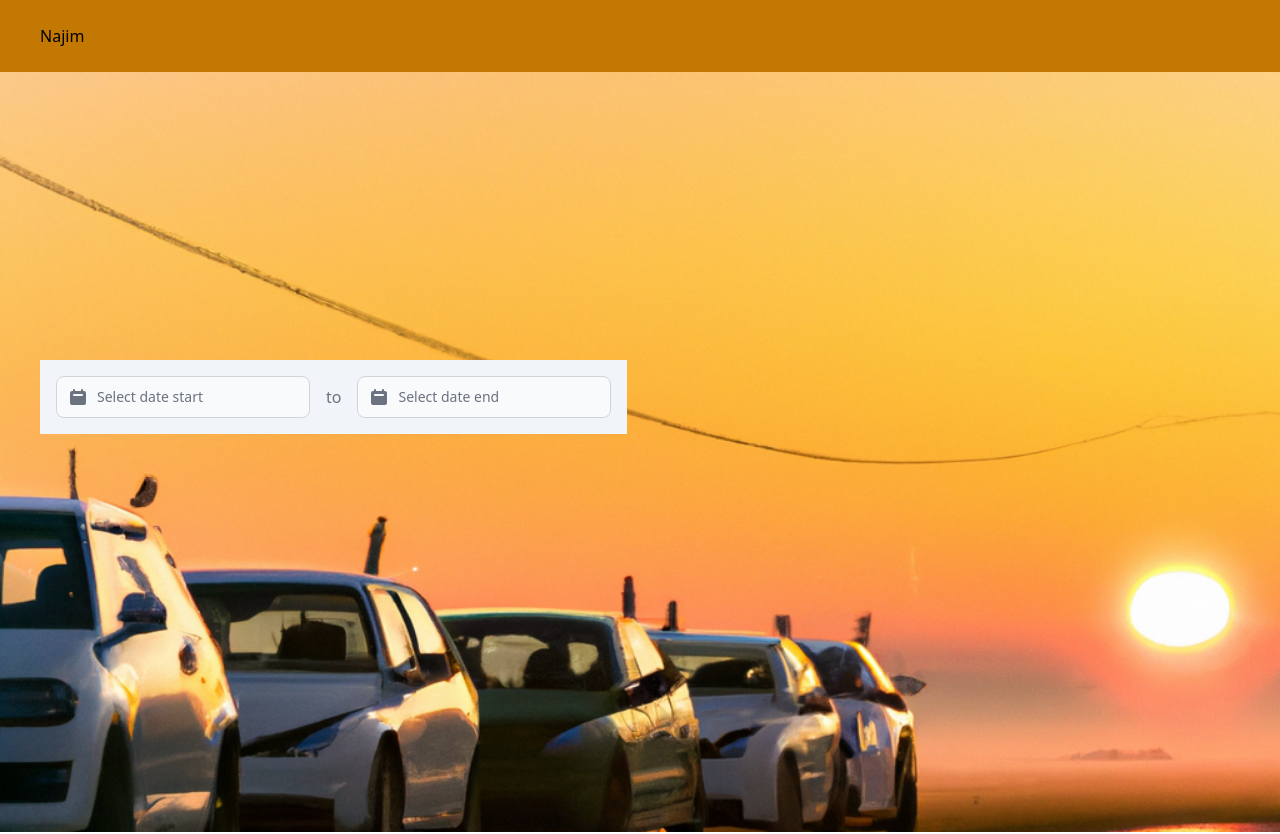
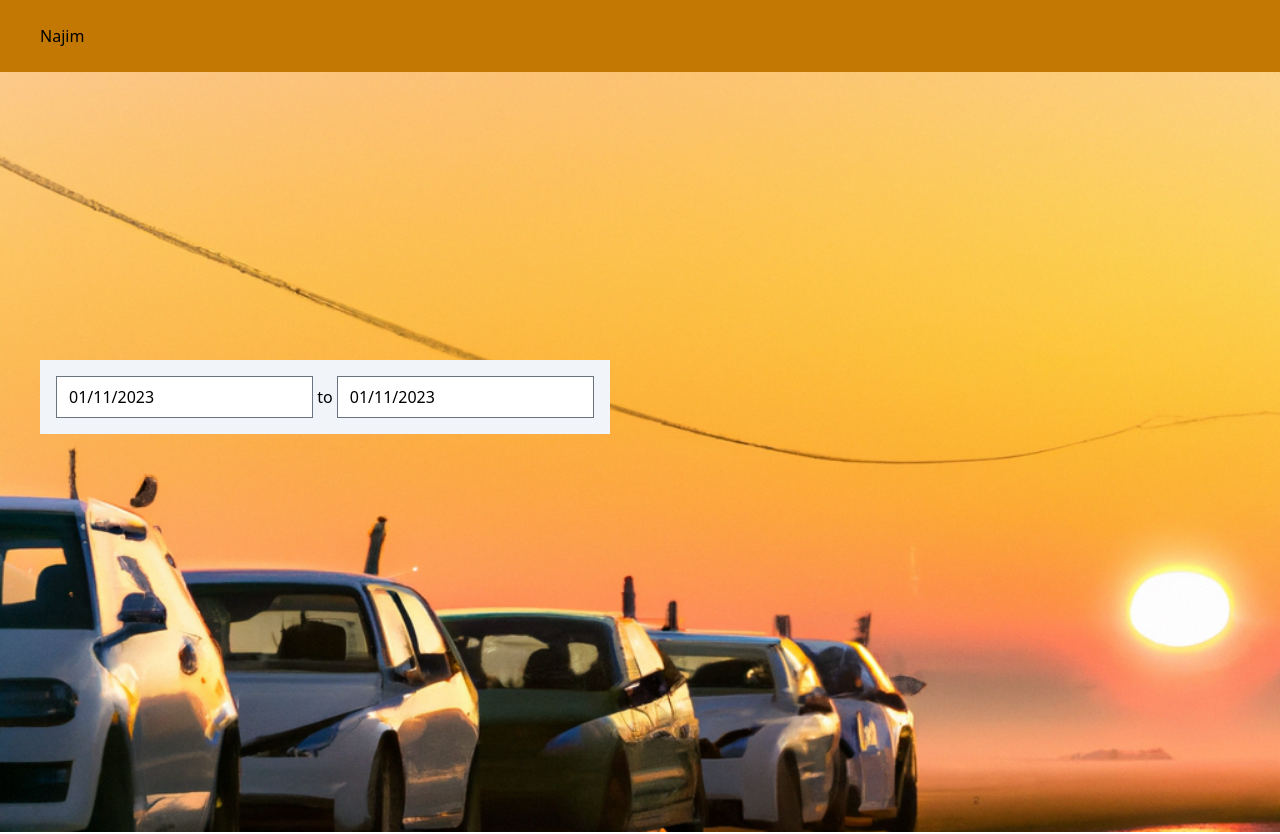
Before and after one commit to thomsult/rent-hackathon, a Next.js app: page /Home in a window 1280 px wide. Shown: the top 834 px of the page. Built offline with nearby package versions, Linux system fonts and the light colour scheme.

Commit message:
Changement de date picker

```diff
--- a/components/datePicker.js
+++ b/components/datePicker.js
@@ -1,5 +1,5 @@
 import React, { useState } from 'react';
-import Datepicker from 'flowbite-datepicker/Datepicker';
+import DatePicker from 'react-datepicker';
 import 'react-datepicker/dist/react-datepicker.css';
 
 function DateRangePicker() {
@@ -7,22 +7,25 @@ function DateRangePicker() {
   const [endDate, setEndDate] = useState(new Date());
 
   return (
-    <div date-rangepicker className="flex items-center">
-      <div className="relative">
-        <div className="absolute inset-y-0 left-0 flex items-center pl-3 pointer-events-none">
-            <svg aria-hidden="true" className="w-5 h-5 text-gray-500 dark:text-gray-400" fill="currentColor" viewBox="0 0 20 20" xmlns="http://www.w3.org/2000/svg"><path fillRule="evenodd" d="M6 2a1 1 0 00-1 1v1H4a2 2 0 00-2 2v10a2 2 0 002 2h12a2 2 0 002-2V6a2 2 0 00-2-2h-1V3a1 1 0 10-2 0v1H7V3a1 1 0 00-1-1zm0 5a1 1 0 000 2h8a1 1 0 100-2H6z" clipRule="evenodd"></path></svg>
-        </div>
-        <input name="start" type="text" className="bg-gray-50 border border-gray-300 text-gray-900 text-sm rounded-lg focus:ring-blue-500 focus:border-blue-500 block w-full pl-10 p-2.5  dark:bg-gray-700 dark:border-gray-600 dark:placeholder-gray-400 dark:text-white dark:focus:ring-blue-500 dark:focus:border-blue-500" placeholder="Select date start"/>
-      </div>
-      <span className="mx-4 text-gray-500">to</span>
-      <div className="relative">
-        <div className="absolute inset-y-0 left-0 flex items-center pl-3 pointer-events-none">
-            <svg aria-hidden="true" className="w-5 h-5 text-gray-500 dark:text-gray-400" fill="currentColor" viewBox="0 0 20 20" xmlns="http://www.w3.org/2000/svg"><path fillRule="evenodd" d="M6 2a1 1 0 00-1 1v1H4a2 2 0 00-2 2v10a2 2 0 002 2h12a2 2 0 002-2V6a2 2 0 00-2-2h-1V3a1 1 0 10-2 0v1H7V3a1 1 0 00-1-1zm0 5a1 1 0 000 2h8a1 1 0 100-2H6z" clipRule="evenodd"></path></svg>
-        </div>
-        <input name="end" type="text" className="bg-gray-50 border border-gray-300 text-gray-900 text-sm rounded-lg focus:ring-blue-500 focus:border-blue-500 block w-full pl-10 p-2.5  dark:bg-gray-700 dark:border-gray-600 dark:placeholder-gray-400 dark:text-white dark:focus:ring-blue-500 dark:focus:border-blue-500" placeholder="Select date end"/>
+    <div>
+      <DatePicker
+        selected={startDate}
+        onChange={date => setStartDate(date)}
+        selectsStart
+        startDate={startDate}
+        endDate={endDate}
+        placeholderText="Select start date"
+      />
+      <span> to </span>
+      <DatePicker
+        selected={endDate}
+        onChange={date => setEndDate(date)}
+        selectsEnd
+        startDate={startDate}
+        endDate={endDate}
+        placeholderText="Select end date"
+      />
     </div>
-  </div>
-
   );
 }
 
```
